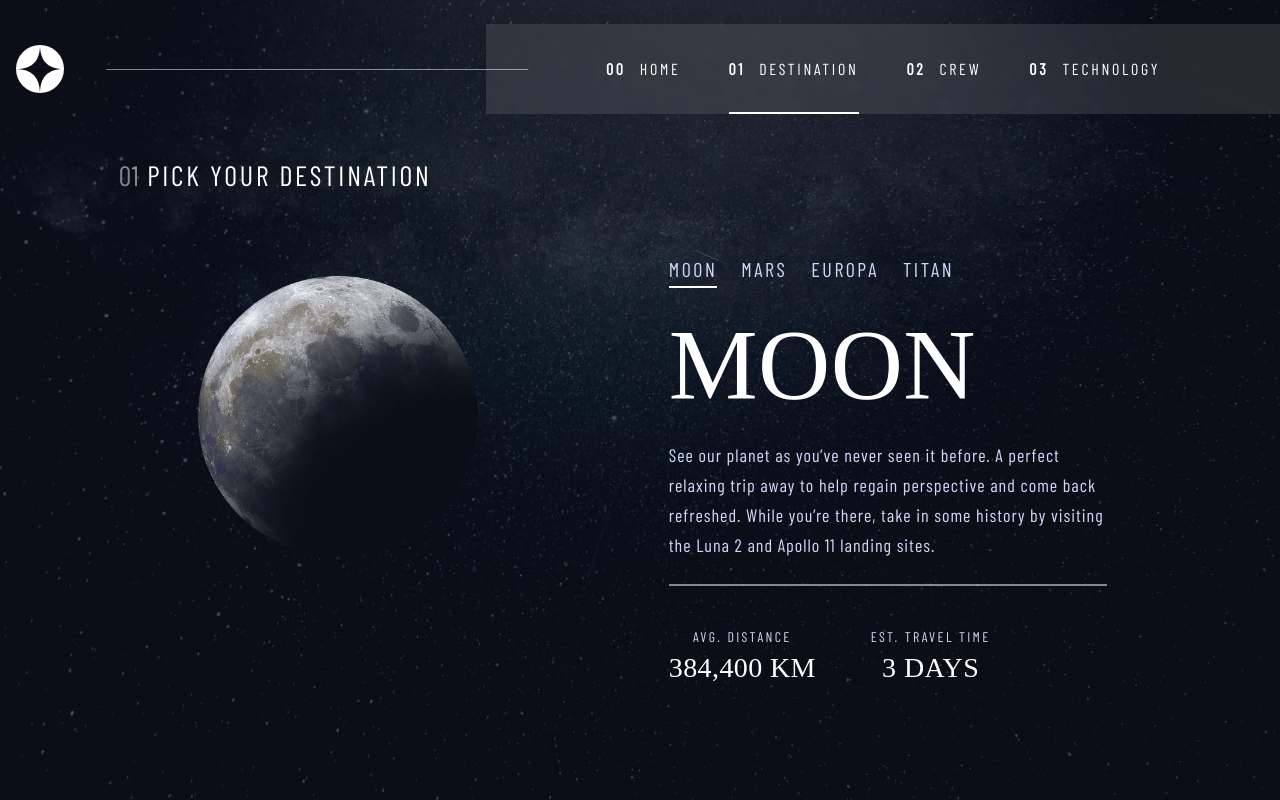
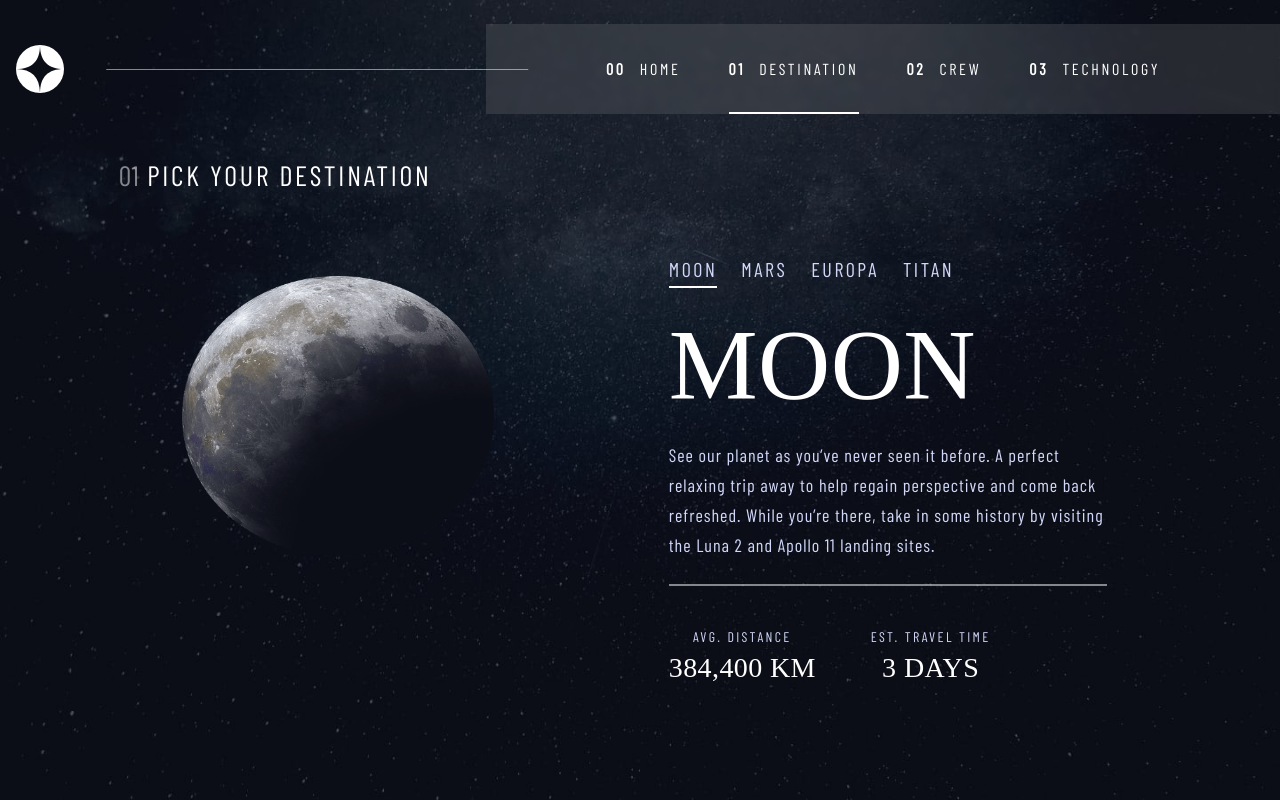
Before and after one commit to Simplyauf/space-tourism-multipage-reactjs, a React (Create React App) app: page /destinations in a window 1280 px wide. Built offline with nearby package versions, Linux system fonts and the light colour scheme; a web font is replaced by a local one.

Commit message:
earlier branch

```diff
--- a/package.json
+++ b/package.json
@@ -6,9 +6,11 @@
     "@testing-library/jest-dom": "^5.16.4",
     "@testing-library/react": "^13.3.0",
     "@testing-library/user-event": "^13.5.0",
+    "framer-motion": "^7.2.1",
     "react": "^18.2.0",
     "react-dom": "^18.2.0",
     "react-icons": "^4.4.0",
+    "react-intersection-observer": "^9.4.0",
     "react-router-dom": "^6.3.0",
     "react-scripts": "5.0.1",
     "web-vitals": "^2.1.4"
--- a/src/components/destinationpage/OverallDestinationPage.js
+++ b/src/components/destinationpage/OverallDestinationPage.js
@@ -3,11 +3,18 @@ import "../../index.css";
 import { useState, useEffect } from "react";
 import { Link } from "react-router-dom";
 import { DestinationPageTabs } from "./destinationPageTabs";
-
 import { data } from "../data";
+import { motion } from "framer-motion";
+import { useAnimateElemInView } from "../../utils/useAnimateElemInView";
 
 const DestinationPage = ({ entireSectionParentElement }) => {
-	const [destinationPageDatas, setDestinationPageDatas] = useState({ name: "", images: "", description: "", distance: "", travel: "" });
+  const [destinationPageDatas, setDestinationPageDatas] = useState({
+    name: "",
+    images: "",
+    description: "",
+    distance: "",
+    travel: "",
+  });
   const { name, images, description, distance, travel } = destinationPageDatas;
 
   if (entireSectionParentElement) {
@@ -18,6 +25,9 @@ const DestinationPage = ({ entireSectionParentElement }) => {
     setDestinationPageDatas(data.destinations[0]);
     console.log(data.destinations[0]);
   }, []);
+
+  //use animate hooks
+  const [ref, control, visibleVariant] = useAnimateElemInView();
 
   const handleTabsClick = (e) => {
     e.currentTarget.parentElement.childNodes.forEach((destinationTabsElemContainer) => {
@@ -40,16 +50,31 @@ const DestinationPage = ({ entireSectionParentElement }) => {
           <span class="opacity-50 text-secondaryColor">01</span>
           <span class="ml-2 text-secondaryColor tracking-[2.75px]">PICK YOUR DESTINATION</span>
         </li>
-				<div class="w-[60%] h-[220px] tablet:h-[250px] mdHeight:h-[280px] lgHeight:h-[310px] mt-4 lg:mt-16 mx-auto">
-					<img class="max-w-[100%] max-h-[100%] mx-auto current-tab-img" src={images.png} alt="destination-img" />
+        <div class="w-[57%] h-[227px] tablet:h-[250px] mdHeight:h-[280px] lgHeight:h-[310px] mt-4 lg:mt-16 mx-auto">
+          <motion.img
+            ref={ref}
+            initial="hidden"
+            animate={control}
+            transition={{ type: "spring", stiffness: 100 }}
+            variants={visibleVariant}
+            whileHover={{ scale: 1.05 }}
+            whileTap={{ scale: 0.9 }}
+            class="w-[100%] h-[100%] mx-auto current-tab-img"
+            src={images.png}
+            alt="destination-img"
+          />
         </div>
       </article>
       <article class="lg:w-[50%] lg:flex lg:flex-col lg:items-start lg:mt-28">
         <DestinationPageTabs handleTabsClick={handleTabsClick} />
 
-				<h1 class="text-center text-[80px] font-Bellefair mt-4 current-tab-title uppercase lg:text-[100px] lg:mt-0">{name}</h1>
+        <h1 class="text-center text-[80px] font-Bellefair mt-4 current-tab-title uppercase lg:text-[100px] lg:mt-0">
+          {name}
+        </h1>
 
-				<p class="w-[80%] mx-auto pb-6 border-opacity-50 border-b-2 border-white mb-6 mt-4 text-center text-[16px] leading-[30px] font-Barlow text-primaryColor current-tab-description lg:mt-0 lg:text-left lg:mx-0 lg:text-[18px] tracking-[1px]">{description}</p>
+        <p class="w-[80%] mx-auto pb-6 border-opacity-50 border-b-2 border-white mb-6 mt-4 text-center text-[16px] leading-[30px] font-Barlow text-primaryColor current-tab-description lg:mt-0 lg:text-left lg:mx-0 lg:text-[18px] tracking-[1px]">
+          {description}
+        </p>
         <div class="mt-4 tablet:flex tablet:flex-row tablet:justify-center tablet:gap-[5%] lg:flex-row lg:flex laptop:gap-[15%] lg:gap-[10%] lg:w-[100%]">
           <div class="mb-8 text-center">
             <h2 class="text-[14px] font-Barlow tracking-[2.35px] text-primaryColor">AVG. DISTANCE</h2>
--- /dev/null
+++ b/src/utils/useAnimateElemInView.js
@@ -0,0 +1,26 @@
+import { useEffect } from "react";
+import { useInView } from "react-intersection-observer";
+import { useAnimation, motion } from "framer-motion";
+
+export const useAnimateElemInView = () => {
+  // ANIMATION WITH FRAMER MOTION AND REACT-INTERSECTION OBSERVER
+  const { ref, inView } = useInView();
+  const control = useAnimation();
+  const visibleVariant = {
+    visible: {
+      transition: { duration: 0.3 },
+    },
+    hidden: {},
+    exit: {},
+  };
+
+  useEffect(() => {
+    if (inView) {
+      control.start("visible");
+    } else {
+      control.start("hidden");
+    }
+  }, [control, inView]);
+
+  return [ref, control, visibleVariant];
+};
--- a/tailwind.config.js
+++ b/tailwind.config.js
@@ -14,7 +14,7 @@ module.exports = {
       },
       screens: {
         laptop: "1300px",
-				tablet: { min: "520px", max: "767px" },
+        tablet: { min: "480px", max: "767px" },
         mdHeight: { raw: "(min-height:700px)" },
         lgHeight: { raw: "(min-height:850px)" },
       },
```
Also changed, not shown: 1 other file (tests, documents, lock files or other folders). Lines whose indentation alone changed are shown as unchanged.
